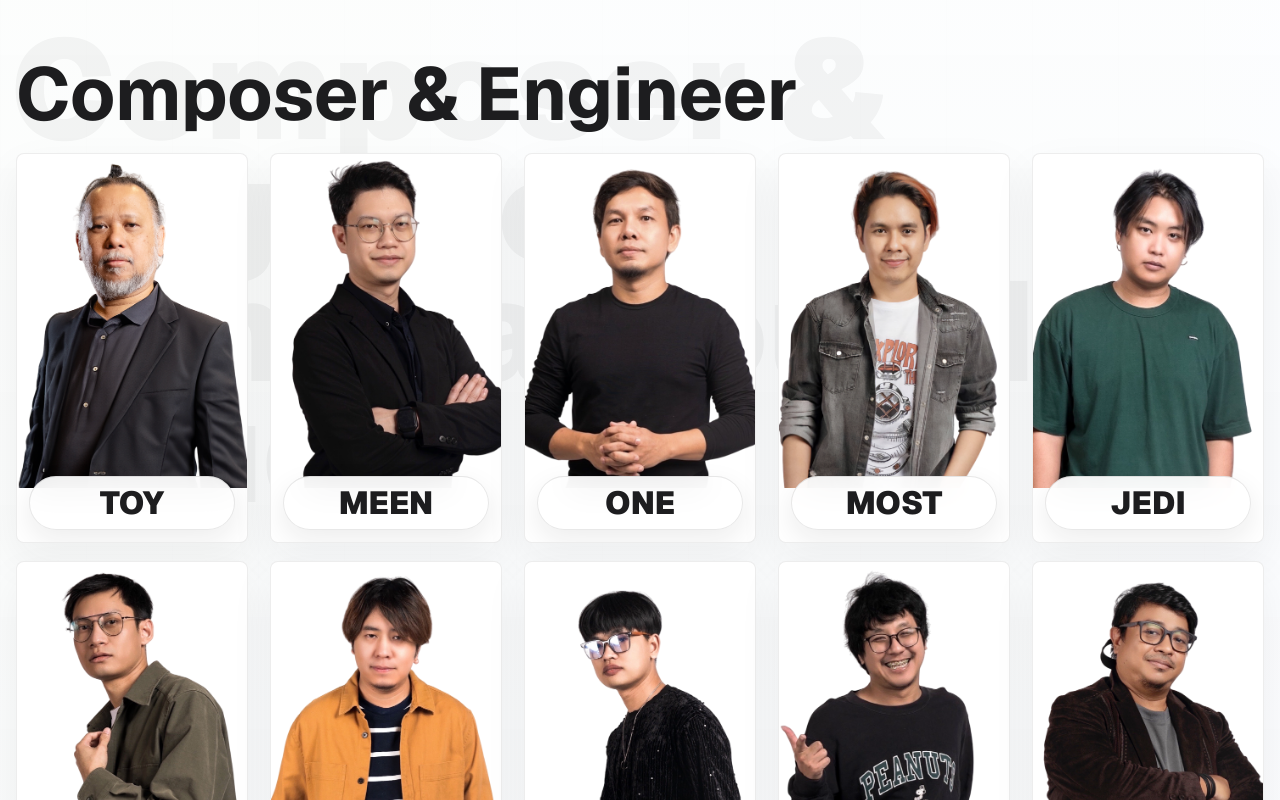
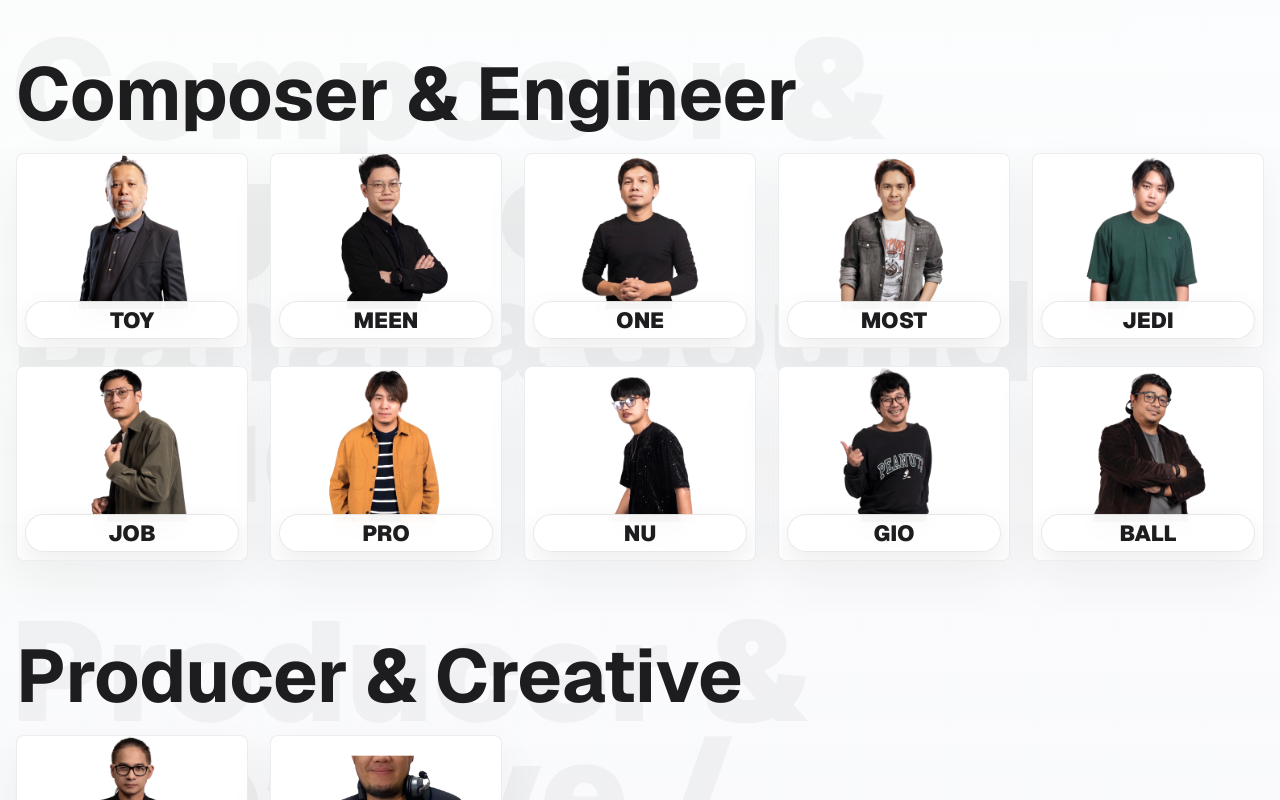
Before and after one commit to eskimo-project/bananasoundstudio, a Next.js app: page / in a window 1280 px wide. Shown: the part 9340-10140 px from the top of the page. Built offline with nearby package versions, Linux system fonts and the light colour scheme.

Commit message:
Compact people portrait grid

```diff
--- a/app/globals.css
+++ b/app/globals.css
@@ -1215,7 +1215,7 @@ h3 {
 
 .person-portrait {
   position: relative;
-  min-height: 390px;
+  min-height: 195px;
   overflow: hidden;
   border-radius: 8px;
   border: 1px solid rgba(29, 29, 31, 0.08);
@@ -1226,9 +1226,9 @@ h3 {
 .person-portrait img {
   position: absolute;
   left: 50%;
-  bottom: 54px;
-  width: calc(100% + 110px);
-  height: calc(100% - 40px);
+  bottom: 38px;
+  width: 100%;
+  height: calc(100% - 28px);
   max-width: none;
   object-fit: cover;
   object-position: center bottom;
@@ -1242,20 +1242,20 @@ h3 {
 
 .person-portrait span {
   position: absolute;
-  left: 12px;
-  right: 12px;
-  bottom: 12px;
+  left: 8px;
+  right: 8px;
+  bottom: 8px;
   z-index: 1;
   display: flex;
   align-items: center;
   justify-content: center;
-  min-height: 54px;
-  padding: 0 12px;
+  min-height: 38px;
+  padding: 0 10px;
   border: 1px solid rgba(29, 29, 31, 0.1);
   border-radius: 999px;
   background: rgba(255, 255, 255, 0.92);
   color: #1d1d1f;
-  font-size: clamp(21px, 2.5vw, 34px);
+  font-size: clamp(16px, 1.8vw, 22px);
   font-weight: 840;
   line-height: 1;
   text-align: center;
@@ -1421,7 +1421,7 @@ h3 {
   }
 
   .person-portrait {
-    min-height: 360px;
+    min-height: 180px;
   }
 }
 
@@ -1469,9 +1469,12 @@ h3 {
   .capability-grid,
   .studio-gallery,
   .room-grid,
-  .client-strip,
+  .client-strip {
+    grid-template-columns: 1fr;
+  }
+
   .people-roster {
-    grid-template-columns: 1fr;
+    grid-template-columns: repeat(2, minmax(0, 1fr));
   }
 
   .filmography-list {
@@ -1547,7 +1550,7 @@ h3 {
   }
 
   .person-portrait {
-    min-height: 430px;
+    min-height: 215px;
   }
 }
 
```
